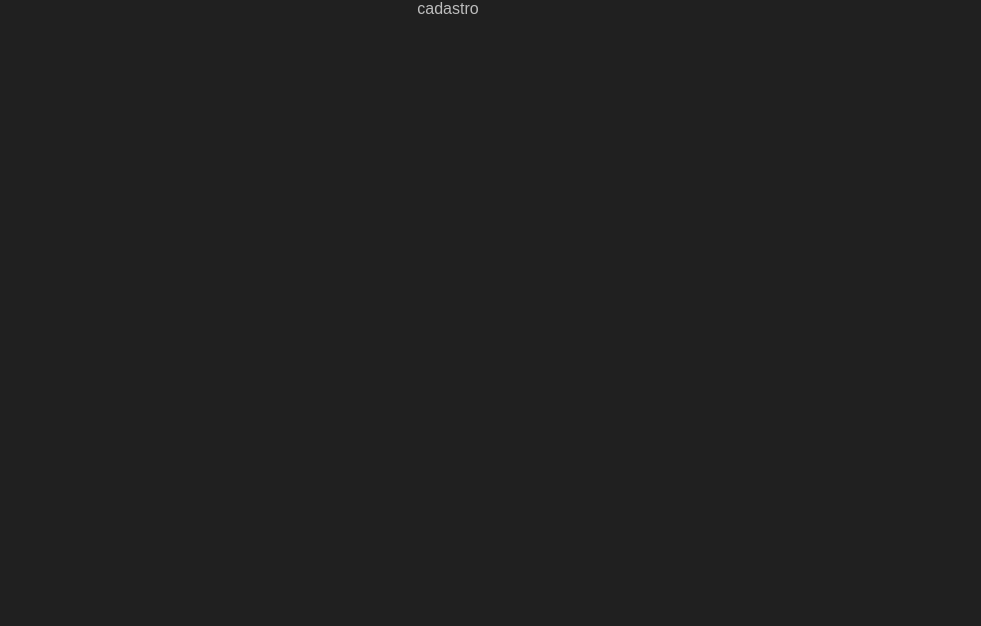
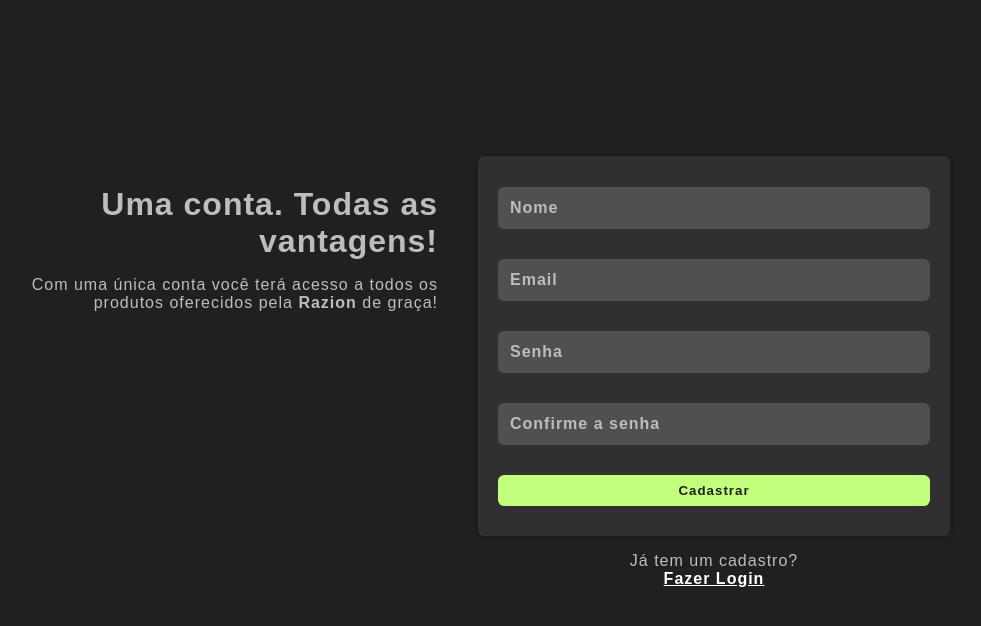
Before and after one commit to Djalmir/TaskControl, a Vue app: page /signup in a window 1280 px wide. Shown: the top 626 px of the page, without its empty margins (192-1173 px from the left). Built offline with nearby package versions, Linux system fonts and the light colour scheme.

Commit message:
telas de login e cadastro

```diff
--- a/src/App.vue
+++ b/src/App.vue
@@ -114,8 +114,17 @@ export default {
 
 <style>
 ::selection {
-	background-color: #bdbdbd;
+	background-color: #0099ff;
 	color: #121212;
+}
+
+:-webkit-autofill,
+:-webkit-autofill:hover,
+:-webkit-autofill:focus {
+	-webkit-box-shadow: inset 0 0 5px #0000004d, inset 0 0 0 1000px #505050 !important;
+	box-shadow: inset 0 0 5px #0000004d, inset 0 0 0 1000px #505050 !important;
+	border: 2px solid #505050 !important;
+	-webkit-text-fill-color: #ddd;
 }
 
 body {
@@ -123,6 +132,7 @@ body {
 	padding: 0;
 	background-color: #202020;
 }
+
 #app {
 	display: flex;
 	flex-direction: column;
@@ -136,40 +146,73 @@ body {
 	padding-bottom: 40px;
 }
 
-.textInputOuter{
+.textInputOuter {
 	border: none;
+	border-radius: .4rem;
 	padding: 0;
-	margin: 1.5em 0 2em;
+	margin: 30px 0 ;
 	text-align: left;
 	position: relative;
 }
 
-.textInputLabel{
+.textInputLabel {
 	position: absolute;
-	background-color:#fff;
-	margin:-20px 0 0 4px;
-	border:1px solid #252525;
-	border-radius:.2rem;
-	font-size:12px;
-	padding:1px 4px;
+	background-color: #505050;
+	margin: -16px 0 0 5px;
+	border: none;
+	border-radius: .2rem .2rem 0 0;
+	padding: 1px 4px;
+	font-size: 14px;
 	font-weight: bold;
-	transition: .2s;
+	transition: 0.2s;
 	cursor: text;
 }
 
-.textInputLabelEmpty{
-	margin:0 0 0 8px!important;
-	border:none!important;
-	font-size: 14px!important;
+.textInputLabelEmpty {
+	margin: 11px 0 0 8px !important;
+	border: none !important;
+	font-size: 16px !important;
 }
 
-.textInputInner{
+.textInputInner {
+	background: #505050;
+	color: #ddd;
 	width: 100%;
 	font-size: 16px;
 	padding: 10px;
 	outline: none;
 	box-sizing: border-box;
 	border: 2px solid transparent;
+	border-radius: .4rem;
+	letter-spacing: 1px;
+}
+
+.textInputInner:focus {
+	box-shadow: inset 0 0 5px #0000004d;
+}
+
+.greenBt {
+	outline: none;
+	border: none;
+	background-color: #c2ff7c;
+	color: #202020;
+	font-weight: bolder;
+	letter-spacing: 1px;
+	border-radius: 0.4rem;
+	margin: 10px 0;
+	padding: 8px 12px;
+	cursor: pointer;
+	-webkit-tap-highlight-color: transparent;
+	box-sizing: border-box;
+}
+
+.greenBt:hover,
+.greenBt:focus{
+	box-shadow: 0 0 5px #0000004d;
+}
+
+.greenBt:active{
+	transform: scale(.98);
 }
 
 .fade-enter-active {
--- a/src/services/Axios.js
+++ b/src/services/Axios.js
@@ -2,7 +2,7 @@ import axios from 'axios'
 import store from '../store/store'
 
 const api = axios.create({
-	baseURL: 'http://localhost:3000',
+	baseURL: 'http://localhost:3333',
 	withCredentials: false,
 	headers: {
 		Accept: 'application/json',
@@ -31,6 +31,13 @@ api.interceptors.response.use((res) => {
 })
 
 export default {
+	signUp(user){
+		return api.post(`/user/create`, user)
+	},
+	login(user){
+		return api.post(`/user/login`, user)
+	},
+
 	getLists() {
 		return api.get(`/lists`)
 	},
--- a/src/views/Login.vue
+++ b/src/views/Login.vue
@@ -1,52 +1,137 @@
 <template>
 	<div id="body">
+		<div id="container">
 			<div id="welcomeMsg">
 				<h1>Boas vindas!</h1>
-			<p>Faça login em sua conta <b>Razion</b> para começar a organizar suas listas like a boss!</p>
+				<p>
+					Faça login em sua conta
+					<b>Razion</b> para começar a organizar suas listas like a boss!
+				</p>
 			</div>
+			<div id="loginFormOuter">
 				<div id="loginForm">
-			<b>Login</b>
 					<p class="textInputOuter">
 						<label for="emailInput" class="textInputLabel" :class="{'textInputLabelEmpty':email==''&&activeElementId!='emailInput'}">Email</label>
-				<input type="email" name="emailInput" id="emailInput" class="textInputInner" v-model="email" />
+						<input type="email" name="emailInput" id="emailInput" class="textInputInner" v-model="email" @blur="activeElementId=null"/>
 					</p>
 					<p class="textInputOuter">
 						<label for="passwordInput" class="textInputLabel" :class="{'textInputLabelEmpty':password==''&&activeElementId!='passwordInput'}">Senha</label>
-				<input type="password" name="passwordInput" id="passwordInput" class="textInputInner" v-model="password" />
+						<input type="password" name="passwordInput" id="passwordInput" class="textInputInner" v-model="password" @blur="activeElementId=null"/>
+					</p>
+					<button class="greenBt" id="loginBt" @click="login">Entrar</button>
+				</div>
+				<p>
+					Ainda não tem um cadastro? <br/>
+					<router-link to="/signup">Clique aqui</router-link> e cadastre-se gratuitamente!
 				</p>
 			</div>
-
+		</div>
 	</div>
 </template>
 
 <script>
+import Axios from '../services/Axios'
 export default {
 	name: 'Login',
-		data(){
+	data() {
 		return {
-				email:'',
-				password:'',
-				activeElementId:null
+			email: '',
+			password: '',
+			activeElementId: null
 		}
 	},
 	mounted() {
-			document.addEventListener('focusin',()=>{
+		document.addEventListener('focusin', () => {
 			this.activeElementId = document.activeElement.id
 		})
+	},
+	methods:{
+		login(){
+			if (this.email.trim == '')
+				alert('Informe seu email')
+			else if (this.password.trim == '')
+				alert('Digite uma senha')
+			else{
+				Axios.login({
+					email:this.email,
+					password:this.password
+				})
+					.then((res)=>{
+						console.log(res.data)
+						alert('Login efetuado! Agora precisa setar o usuário na store e redirecionar.')
+					})
+					.catch((err)=>{
+						console.log(err)
+					})
+			}
+		}
 	}
 }
 </script>
 
 <style scoped>
-	#body{
-
+a{
+	color: #fff;
+	font-weight: bolder;
 }
 
-	#welcomeMsg{
-
+#body {
+	position: absolute;
+	width: 100%;
+	min-height: 100%;
+	box-sizing: content-box;
+	display: flex;
+	flex-direction: column;
+	justify-content: center;
+	align-items: center;
+	letter-spacing: 1px;
 }
 
-	#loginForm{
+#container {
+	position: relative;
+	display: flex;
+	flex-wrap: wrap;
+	justify-content: center;
+	align-items: flex-start;
+	width: 90%;
+	max-width: 1024px;
+	padding-bottom: 40px;
+}
 
+#welcomeMsg {
+	flex: 1;
+	min-width: 300px;
+	margin: 10px;
+	padding: 0 20px;
+	box-sizing: border-box;
+}
+
+#welcomeMsg h1 {
+	margin: 30px 0 0;
+}
+
+#loginFormOuter {
+	flex: 1;
+	min-width: 300px;
+	margin: 10px;
+}
+
+#loginForm {
+	background: #303030;
+	padding: .1px 20px;
+	box-sizing: border-box;
+	border-radius: .4rem;
+	box-shadow: 0 0 5px #0000004d;
+}
+
+#loginBt{
+	margin: 0 0 30px;
+	width: 100%;
+}
+
+@media (min-width: 712px) {
+	#welcomeMsg {
+		text-align: right;
+	}
 }
 </style>
--- a/src/views/Signup.vue
+++ b/src/views/Signup.vue
@@ -1,20 +1,156 @@
 <template>
-	<div>
-		cadastro
+	<div id="body">
+		<div id="container">
+			<div id="welcomeMsg">
+				<h1>Uma conta. Todas as vantagens!</h1>
+				<p>
+					Com uma única conta você terá acesso a todos os produtos oferecidos pela
+					<b>Razion</b> de graça!
+				</p>
+			</div>
+			<div id="signupFormOuter">
+				<div id="signupForm">
+					<p class="textInputOuter">
+						<label for="nameInput" class="textInputLabel" :class="{'textInputLabelEmpty':name==''&&activeElementId!='nameInput'}">Nome</label>
+						<input type="text" name="nameInput" id="nameInput" class="textInputInner" v-model="name" @blur="activeElementId=null" />
+					</p>
+					<p class="textInputOuter">
+						<label for="emailInput" class="textInputLabel" :class="{'textInputLabelEmpty':email==''&&activeElementId!='emailInput'}">Email</label>
+						<input type="email" name="emailInput" id="emailInput" class="textInputInner" v-model="email" @blur="activeElementId=null" />
+					</p>
+					<p class="textInputOuter">
+						<label for="passwordInput" class="textInputLabel" :class="{'textInputLabelEmpty':password==''&&activeElementId!='passwordInput'}">Senha</label>
+						<input type="password" name="passwordInput" id="passwordInput" class="textInputInner" v-model="password" @blur="activeElementId=null" />
+					</p>
+					<p class="textInputOuter">
+						<label for="confirmPasswordInput" class="textInputLabel" :class="{'textInputLabelEmpty':confirmPassword==''&&activeElementId!='confirmPasswordInput'}">Confirme a senha</label>
+						<input type="password" name="confirmPasswordInput" id="confirmPasswordInput" class="textInputInner" v-model="confirmPassword" @blur="activeElementId=null" />
+					</p>
+					<button class="greenBt" id="signupBt" @click="signUp">Cadastrar</button>
+				</div>
+				<p>
+					Já tem um cadastro?
+					<br />
+					<router-link to="/">Fazer Login</router-link>
+				</p>
+			</div>
+		</div>
 	</div>
 </template>
 
 <script>
-	export default {
-		name: 'Signup',
-		data(){
-			return {
-
+import Axios from '../services/Axios'
+export default {
+	name: 'Signup',
+	data() {
+		return {
+			name: '',
+			email: '',
+			password: '',
+			confirmPassword: '',
+			activeElementId: null
+		}
+	},
+	mounted() {
+		document.addEventListener('focusin', () => {
+			this.activeElementId = document.activeElement.id
+		})
+	},
+	methods: {
+		signUp() {
+			if (this.name.trim == '')
+				alert('Informe seu nome')
+			else if (this.email.trim == '')
+				alert('Informe seu email')
+			else if (this.password.trim == '')
+				alert('Digite uma senha')
+			else if (this.confirmPassword.trim == '')
+				alert('Confirme a senha')
+			else if (this.password != this.confirmPassword)
+				alert('As senhas não coincidem')
+			else {
+				Axios.signUp({
+					name: this.name,
+					email: this.email,
+					password: this.password
+				})
+					.then((res)=>{
+						console.log(res.data)
+						alert('Usuário cadastrado com sucesso!')
+					})
+					.catch((err)=>{
+						console.log(err)
+						console.log(err.response.data)
+					})
 			}
 		}
 	}
+}
 </script>
 
 <style scoped>
+a {
+	color: #fff;
+	font-weight: bolder;
+}
 
+#body {
+	position: absolute;
+	width: 100%;
+	min-height: 100%;
+	box-sizing: content-box;
+	display: flex;
+	flex-direction: column;
+	justify-content: center;
+	align-items: center;
+	letter-spacing: 1px;
+}
+
+#container {
+	position: relative;
+	display: flex;
+	flex-wrap: wrap;
+	justify-content: center;
+	align-items: flex-start;
+	width: 90%;
+	max-width: 1024px;
+	padding-bottom: 40px;
+}
+
+#welcomeMsg {
+	flex: 1;
+	min-width: 300px;
+	margin: 10px;
+	padding: 0 20px;
+	box-sizing: border-box;
+}
+
+#welcomeMsg h1 {
+	margin: 30px 0 0;
+}
+
+#signupFormOuter {
+	flex: 1;
+	min-width: 300px;
+	margin: 10px;
+}
+
+#signupForm {
+	background: #303030;
+	padding: 0.1px 20px;
+	box-sizing: border-box;
+	border-radius: 0.4rem;
+	box-shadow: 0 0 5px #0000004d;
+}
+
+#signupBt {
+	margin: 0 0 30px;
+	width: 100%;
+}
+
+@media (min-width: 712px) {
+	#welcomeMsg {
+		text-align: right;
+	}
+}
 </style>
```
Lines whose indentation alone changed are shown as unchanged.
